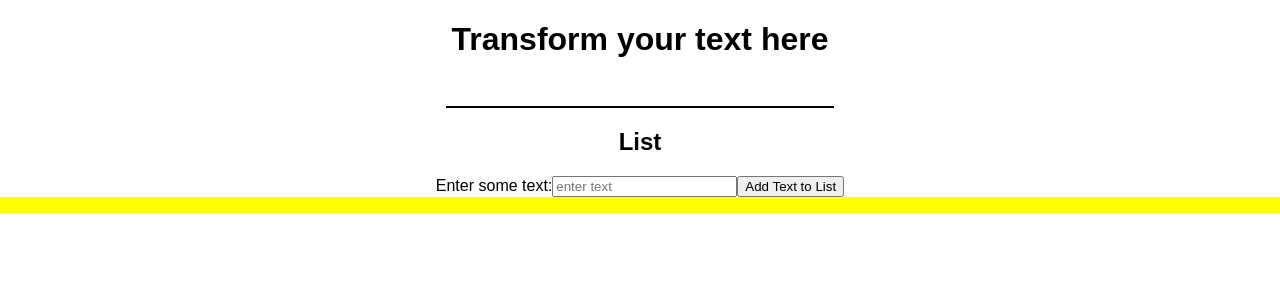
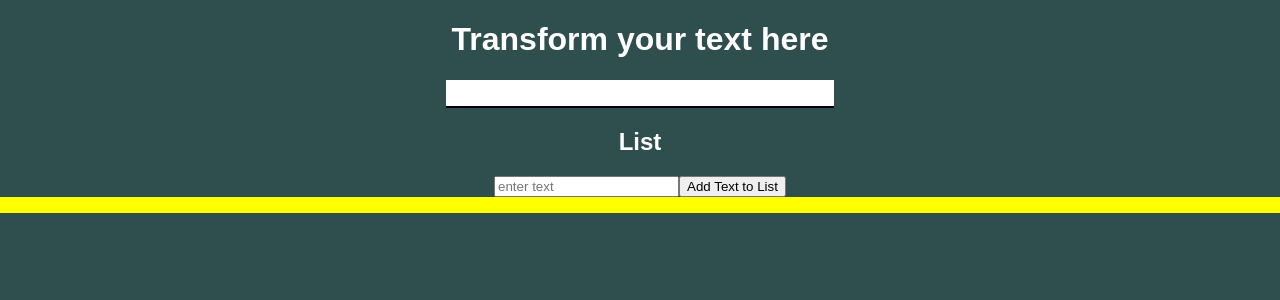
Before and after one commit to Jonaljung1991/lab-35, a React (Create React App) app: page / in a window 1280 px wide. Shown: the top 300 px of the page. Built offline with nearby package versions, Linux system fonts and the light colour scheme.

Commit message:
last list

```diff
--- a/src/App.css
+++ b/src/App.css
@@ -1,5 +1,10 @@
+body {
+    background-color: darkslategray;
+    color: white;
+}
 .App {
   text-align: center;
+
 }
 
 .App-logo {
@@ -30,4 +35,5 @@
 .theList {
     background-color: yellow;
     align-content: center;
-    }
+    color: black;
+}
--- a/src/EditAbleList.js
+++ b/src/EditAbleList.js
@@ -15,10 +15,14 @@ class EditAbleList extends Component {
 
     handleChange = (e) => {
         this.setState({newText: e.target.value})
+
     }
 
     onSubmit = (e) => {
-       e.preventDefault()
+//       e.preventDefault()
+        if(this.state.newText === '' ) {
+            alert("Please enter a string to add to list")
+        } else {
         let list = [...this.state.items]
         list.push(this.state.newText)
         this.setState({
@@ -28,6 +32,7 @@ class EditAbleList extends Component {
             });
 
         }
+    }
     removeIt = (e,index) => {
         //let newList = this.state.items
         console.log(index)
@@ -54,12 +59,11 @@ class EditAbleList extends Component {
     <div className="listDiv">
 
     <h2>List</h2>
-        <form className="theForm" onSubmit={this.onSubmit}>
-            Enter some text:
+
             <input value={this.state.newText} onChange={this.handleChange} type="text" className="inputfield" placeholder="enter text">
             </input>
-            <button className="btnAdd">Add Text to List</button>
-        </form>
+            <button onClick= {this.onSubmit} className="btnAdd">Add Text to List</button>
+
             <div className="theList">
                 <ul>
                     {list1}
```
Also changed, not shown: src/list.js (deleted, +0 -12 lines), Rapport.txt (added), 1 other file (tests, documents, lock files or other folders).
